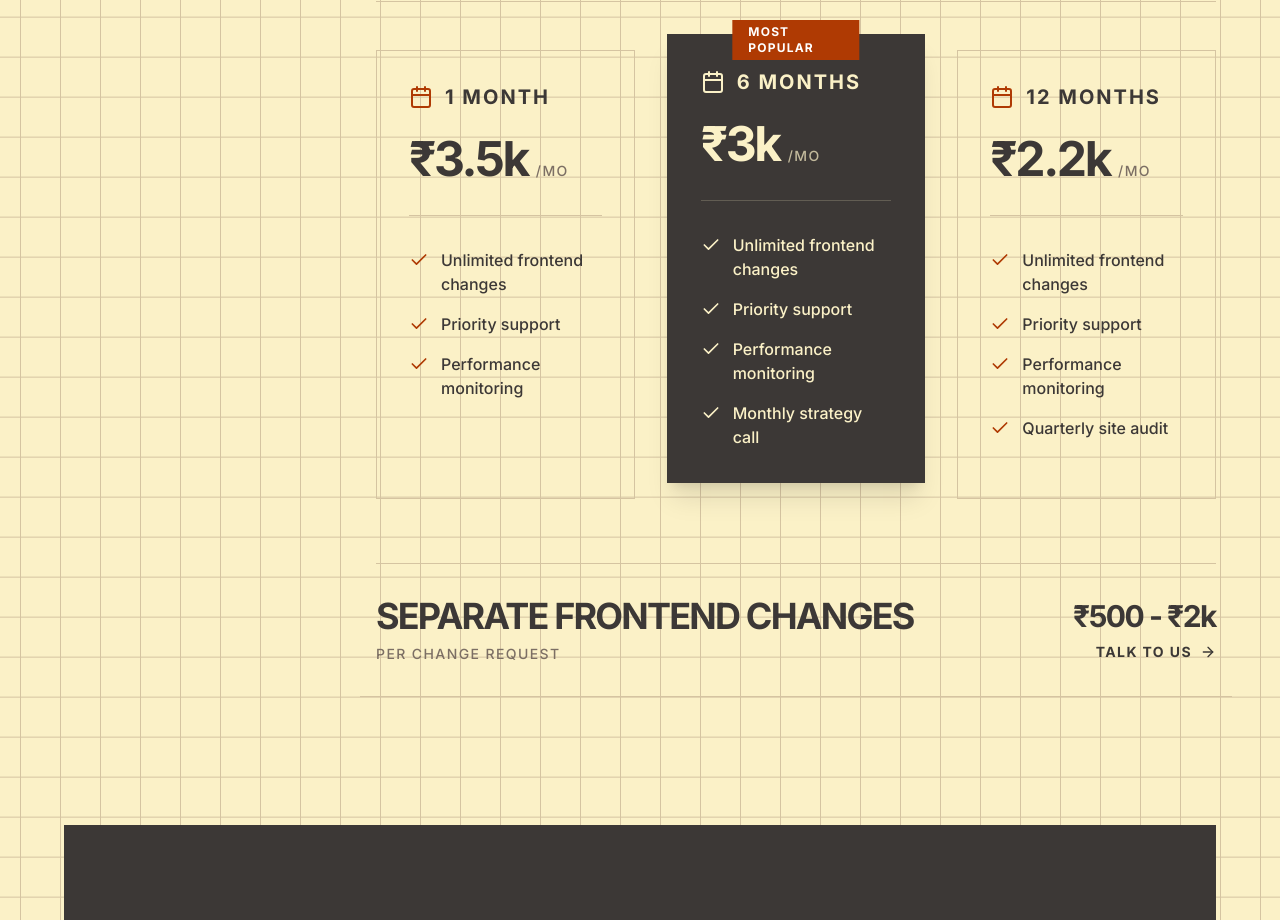
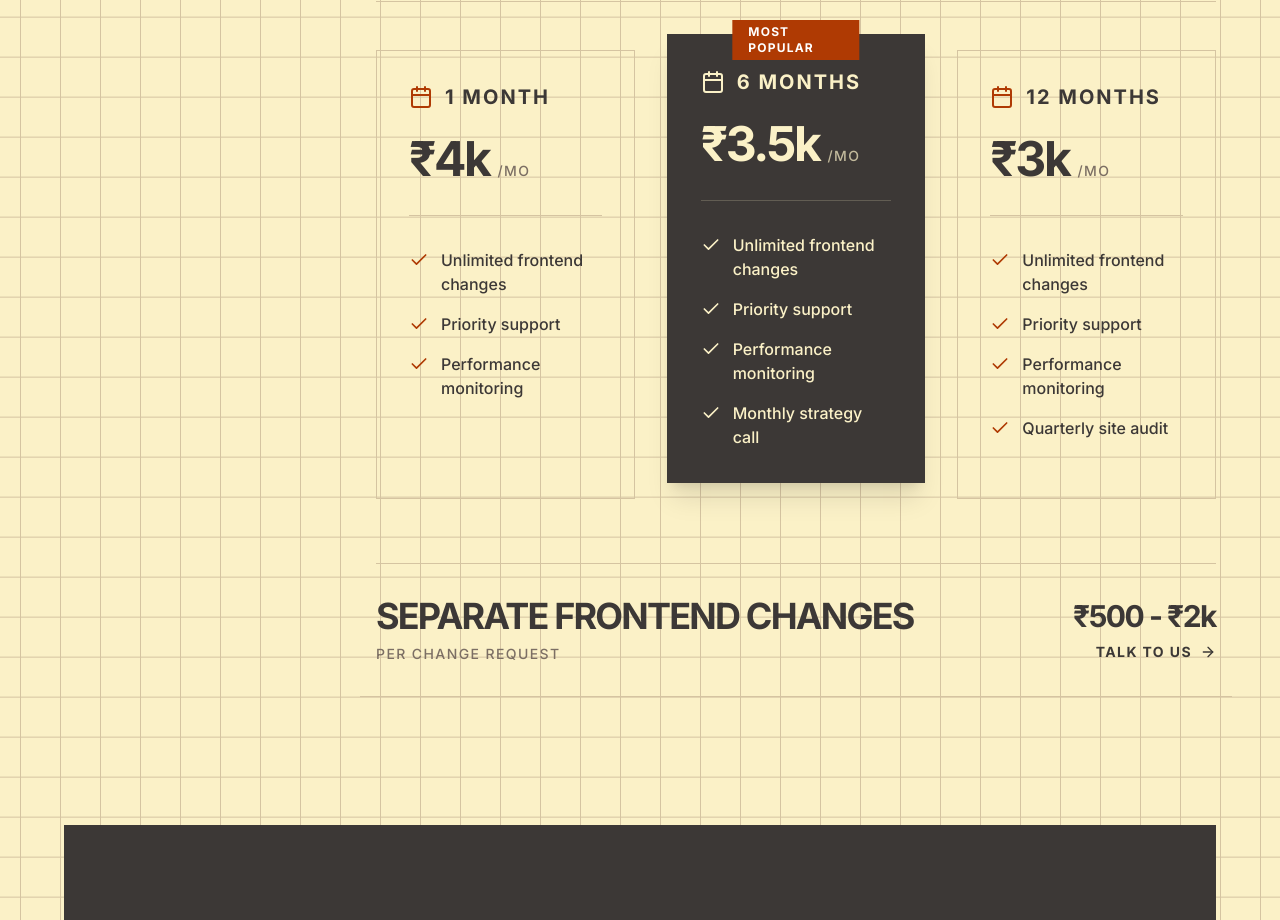
Before and after one commit to Nexylor-Tech/weloveweb-frontend, a React (Vite) app: page /pricing in a window 1280 px wide. Shown: the part 2780-3700 px from the top of the page. Built offline with nearby package versions, Linux system fonts and the light colour scheme; a web font is replaced by a local one.

Commit message:
Pricing changed

```diff
--- a/src/pages/Pricing.tsx
+++ b/src/pages/Pricing.tsx
@@ -95,7 +95,7 @@ export default function Pricing() {
     frontend: [
       {
         duration: '1 Month',
-        price: '₹3.5k',
+        price: '₹4k',
         popular: false,
         features: [
           'Unlimited frontend changes',
@@ -105,7 +105,7 @@ export default function Pricing() {
       },
       {
         duration: '6 Months',
-        price: '₹3k',
+        price: '₹3.5k',
         popular: true,
         features: [
           'Unlimited frontend changes',
@@ -116,7 +116,7 @@ export default function Pricing() {
       },
       {
         duration: '12 Months',
-        price: '₹2.2k',
+        price: '₹3k',
         popular: false,
         features: [
           'Unlimited frontend changes',
@@ -129,7 +129,7 @@ export default function Pricing() {
     backend: [
       {
         duration: '1 Month',
-        price: '₹12k',
+        price: '₹10k',
         popular: false,
         features: [
           'Server hosting included',
@@ -140,7 +140,7 @@ export default function Pricing() {
       },
       {
         duration: '6 Months',
-        price: '₹10k',
+        price: '₹8.5k',
         popular: true,
         features: [
           'Server hosting inlcuded',
@@ -152,7 +152,7 @@ export default function Pricing() {
       },
       {
         duration: '12 Months',
-        price: '₹9k',
+        price: '₹7k',
         popular: false,
         features: [
           'Server hosting included',
```
